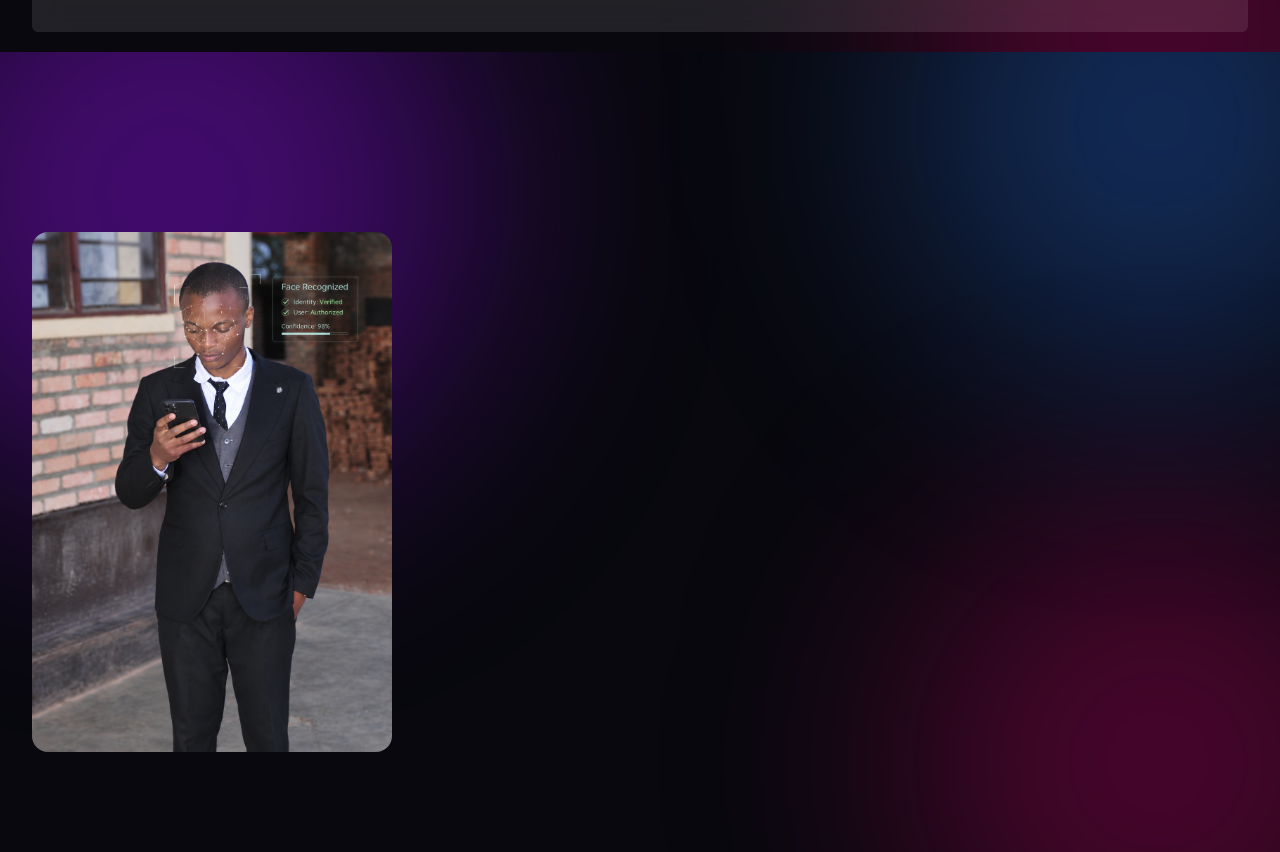
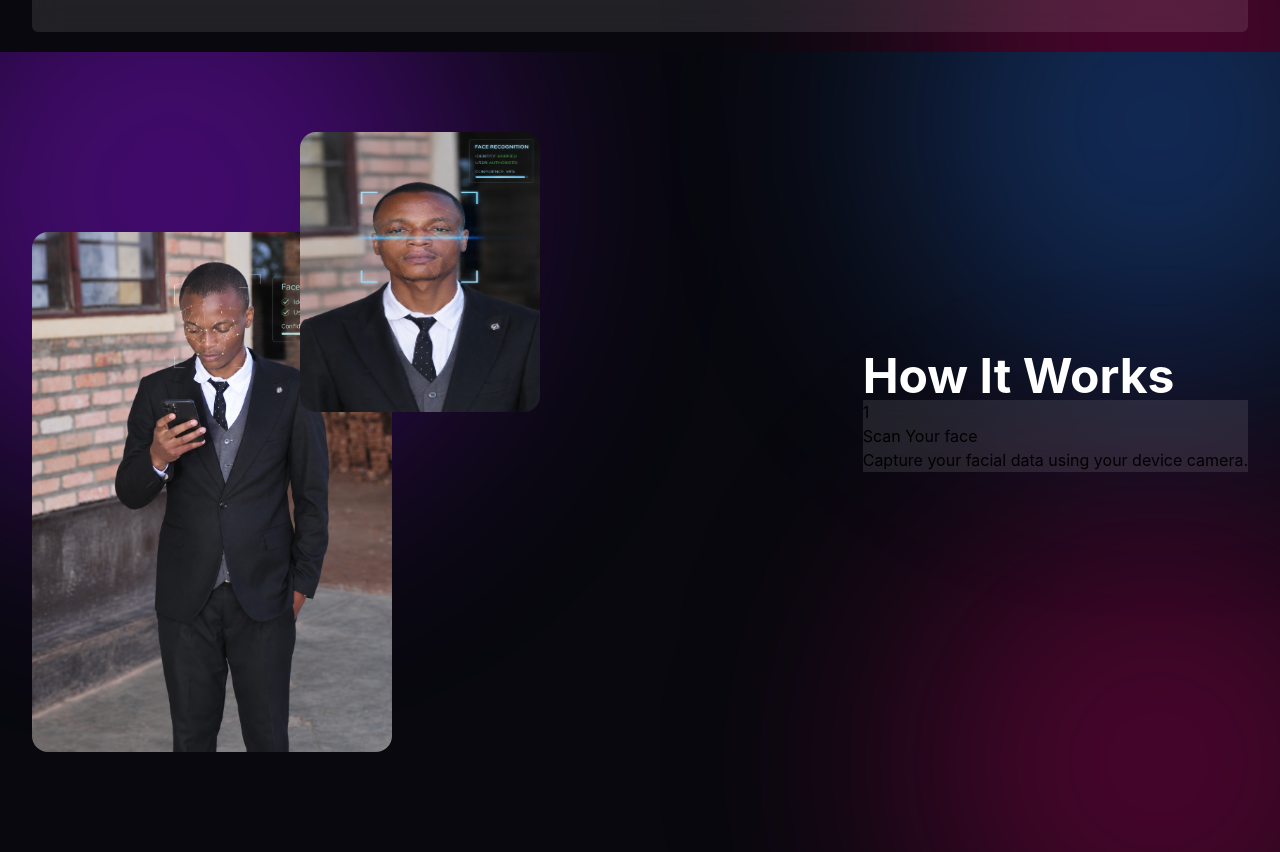
Before and after one commit to niyomugaboetiene/face-recognation-app, a React (Vite) app in the folder client/: page / in a window 1280 px wide. Shown: the part 1100-1952 px from the top of the page. Built offline with nearby package versions, Linux system fonts and the light colour scheme.

Commit message:
Updates my face-recognation-app

```diff
--- a/client/src/HowItWorks.jsx
+++ b/client/src/HowItWorks.jsx
@@ -14,7 +14,21 @@ export default function HowItWorks() {
       <div className="relative z-10 w-full">
         <div className="flex justify-between items-center p-5 max-w-7xl mx-auto px-8">
              <div className='mt-40'>
-                <img src={Image1} alt="My Image" className='h-130 w-90 rounded-2xl'/>
+                <img src={Image1} alt="My Image" className='h-130 w-90 rounded-2xl hover:scale-105 transition duration-200'/>
+                <img src={Image2} alt="My Image" className='h-70 w-60 rounded-2xl absolute top-20 left-75 hover:scale-105 transition duration-200' />
+             </div>
+
+             <div className=''>
+                 <h1 className='text-5xl font-bold text-white'>How It Works</h1>
+                 <div className='bg-white/10 backdrop-blur-md'>
+                   <div>
+                       <h1>1</h1>
+                   </div>
+                   <div>
+                    <p>Scan Your face</p>
+                    <p>Capture your facial data using your device camera.</p>
+                   </div>
+                 </div>
              </div>
         </div>
       </div>
```
